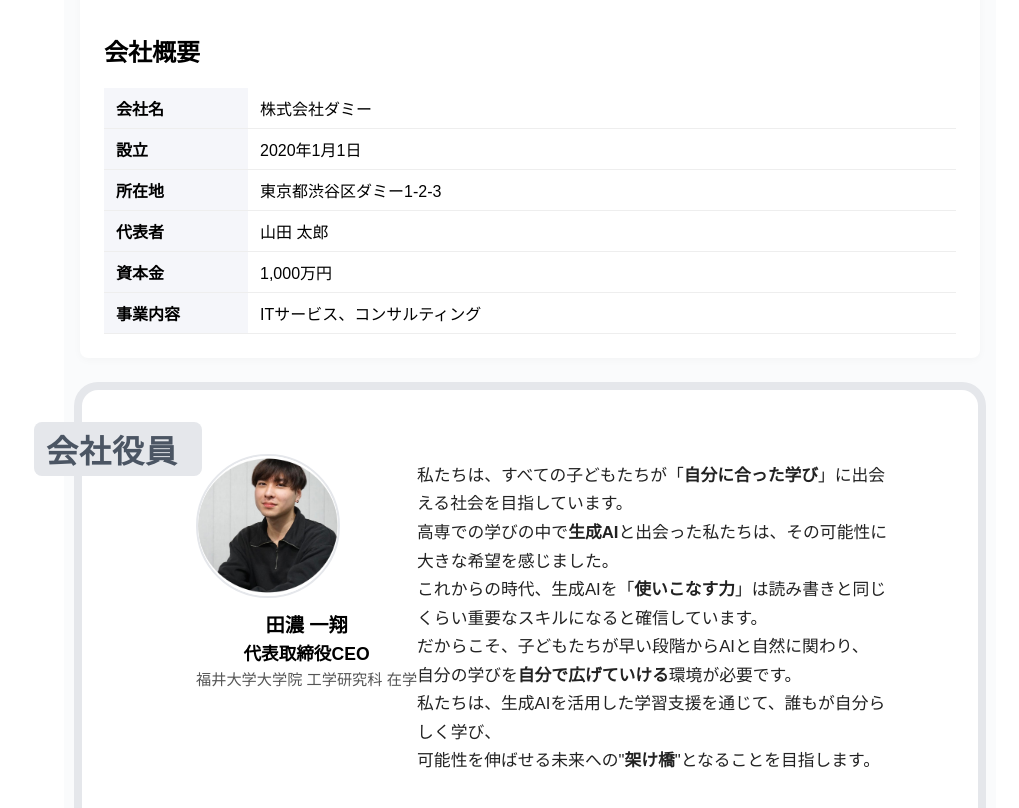
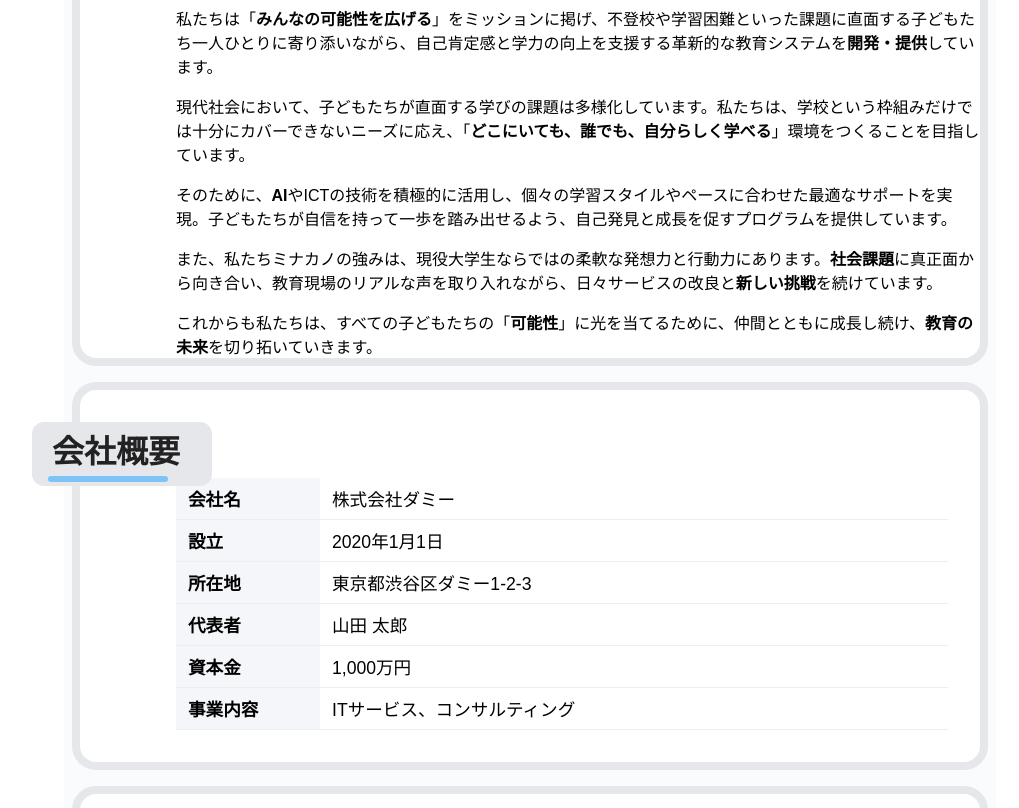
Before and after one commit to yr04491/Page_Mina, a React (Create React App) app: page / in a window 1280 px wide. Shown: the part 1440-2248 px from the top of the page, without its empty margins (110-1129 px from the left). Built offline with nearby package versions, Linux system fonts and the light colour scheme.

Commit message:
デザイン修正

```diff
--- a/src/pages/CompanyPage.css
+++ b/src/pages/CompanyPage.css
@@ -26,23 +26,46 @@
 
 .company-info {
   background: #fff;
-  padding: 24px;
+  border-radius: 16px;
+  box-shadow: 0 0 0 8px #e5e7eb, 0 2px 8px rgba(0,0,0,0.04);
+  margin: 32px auto;
+  padding: 32px 32px 32px 64px;
+  max-width: 900px;
+  position: relative;
+}
+.company-info::before {
+  content: attr(data-label);
+  position: absolute;
+  left: -48px;
+  top: 32px;
+  font-size: 2rem;
+  font-weight: bold;
+  color: #222;
+  background: #e5e7eb;
   border-radius: 8px;
-  margin-bottom: 32px;
-  box-shadow: 0 2px 8px rgba(0,0,0,0.03);
+  padding: 4px 24px 4px 12px;
+  writing-mode: horizontal-tb;
+  letter-spacing: 1px;
+  z-index: 2;
+}
+.company-info h2 {
+  display: none;
 }
 .company-info table {
   width: 100%;
   border-collapse: collapse;
+  margin-top: 8px;
 }
 .company-info th, .company-info td {
   padding: 8px 12px;
   border-bottom: 1px solid #eee;
   text-align: left;
+  font-size: 1.1rem;
 }
 .company-info th {
   background: #f5f6fa;
   width: 120px;
+  font-weight: bold;
 }
 
 .history {
@@ -257,19 +280,16 @@
   top: 32px;
   font-size: 2rem;
   font-weight: bold;
-  color: #4b5563;
+  color: #222;
   background: #e5e7eb;
   border-radius: 8px;
   padding: 4px 24px 4px 12px;
   writing-mode: horizontal-tb;
   letter-spacing: 1px;
+  z-index: 2;
 }
-.mission-section::before {
-  content: 'Mission';
-}
-.vision-section::before {
-  content: 'Vision';
-}
+.mission-section::before { content: 'Mission'; }
+.vision-section::before { content: 'Vision'; }
 .mission-section h2, .vision-section h2 {
   display: none;
 }
@@ -294,29 +314,115 @@
   margin-bottom: 8px;
 }
 
+/* 青いバー */
+.mission-section::after, .vision-section::after, .about-company-section::after, .company-info::after, .officers-section::after {
+  content: '';
+  position: absolute;
+  left: -48px;
+  top: 76px;
+  width: 120px;
+  height: 6px;
+  background: #7ec3f5;
+  border-radius: 3px;
+  z-index: 2;
+}
+
+.mission-section, .vision-section {
+  padding-left: 96px !important;
+}
+
+.officers-section, .company-info, .about-company-section, .history {
+  background: #fff;
+  border-radius: 16px;
+  box-shadow: 0 0 0 8px #e5e7eb, 0 2px 8px rgba(0,0,0,0.04);
+  margin: 32px auto;
+  padding-left: 96px !important;
+  padding-top: 80px !important;
+  max-width: 900px;
+  position: relative;
+}
+
+.officers-section::before, .history::before {
+  display: inline-block;
+  font-size: 2rem;
+  font-weight: bold;
+  color: #222;
+  background: #e5e7eb;
+  border-radius: 12px 12px 12px 12px;
+  padding: 4px 32px 4px 20px;
+  margin-bottom: 0;
+  position: absolute;
+  left: -48px;
+  top: 32px;
+  z-index: 2;
+  box-shadow: none;
+}
+.officers-section::before { content: '会社役員'; }
+.history::before { content: '沿革'; }
+
+.officers-section::after, .history::after {
+  content: '';
+  display: block;
+  position: absolute;
+  left: -48px;
+  top: 76px;
+  width: 120px;
+  height: 6px;
+  background: #7ec3f5;
+  border-radius: 3px;
+  z-index: 2;
+}
+
+.history h2 {
+  display: none;
+}
+.history ul {
+  padding-left: 20px;
+  font-size: 1.1rem;
+  color: #222;
+  margin-top: 0;
+}
+
+.card-label, .company-info-label {
+  display: inline-block;
+  font-size: 2rem;
+  font-weight: bold;
+  color: #222;
+  background: #e5e7eb;
+  border-radius: 12px 12px 12px 12px;
+  padding: 4px 32px 4px 20px;
+  margin-bottom: 0;
+  position: absolute;
+  left: -48px;
+  top: 32px;
+  z-index: 2;
+  box-shadow: none;
+}
+.card-label::after, .company-info-label::after {
+  content: '';
+  display: block;
+  width: 120px;
+  height: 6px;
+  background: #7ec3f5;
+  border-radius: 3px;
+  margin-top: 4px;
+  margin-left: -4px;
+}
+.about-company-section::before, .about-company-section::after,
+.company-info::before, .company-info::after {
+  display: none !important;
+}
+
 .officers-section {
   background: #fff;
   border-radius: 16px;
   box-shadow: 0 0 0 8px #e5e7eb, 0 2px 8px rgba(0,0,0,0.04);
   margin: 32px auto;
-  padding: 32px 32px 32px 64px;
-  max-width: 800px;
+  padding-left: 96px !important;
+  padding-top: 80px !important;
+  max-width: 900px;
   position: relative;
   min-height: 220px;
-}
-.officers-section::before {
-  content: '会社役員';
-  position: absolute;
-  left: -48px;
-  top: 32px;
-  font-size: 2rem;
-  font-weight: bold;
-  color: #4b5563;
-  background: #e5e7eb;
-  border-radius: 8px;
-  padding: 4px 24px 4px 12px;
-  writing-mode: horizontal-tb;
-  letter-spacing: 1px;
 }
 .officers-list {
   display: flex;
@@ -341,32 +447,42 @@
   height: 140px;
   border-radius: 50%;
   object-fit: cover;
-  margin-right: 32px;
+  margin-right: 3px;
   border: 2px solid #e5e7eb;
 }
 .officer-info {
   display: flex;
   flex-direction: column;
-  align-items: center;
-  text-align: center;
+  align-items: flex-start;
+  text-align: left;
   margin-top: 8px;
+  min-width: 140px;
+  max-width: 180px;
 }
 .officer-role {
   font-weight: bold;
   font-size: 1.1rem;
   margin-bottom: 2px;
+  text-align: center;
+  width: 100%;
 }
 .officer-name {
   font-size: 1.2rem;
   font-weight: bold;
   margin-bottom: 2px;
   display: block;
+  text-align: center;
+  width: 100%;
 }
+/* 役員の肩書き（例：所属や学部など）のスタイル */
 .officer-title {
-  font-size: 0.95rem;
+  font-size: 0.95rem; /* 文字サイズ（親要素の約95%の大きさ、やや小さめ） */
   color: #555;
-  margin-bottom: 8px;
+  margin-bottom: 8px; /* 下に8pxの余白（次の要素との間隔） */
+  text-align: center;
+  width: 100%;
 }
+/* .officer-title ここまで */
 .officer-message {
   font-size: 1.05rem;
   color: #222;
--- a/src/pages/CompanyPage.jsx
+++ b/src/pages/CompanyPage.jsx
@@ -123,12 +123,17 @@ const CompanyPage = () => {
       </section>
       {/* 会社紹介セクション */}
       <section ref={aboutCompanyRef} className="about-company-section">
-        <h2>会社紹介</h2>
-        <p>Minakanoは、ITサービスとコンサルティングを中心に、さまざまな分野で事業を展開しています。お客様の課題解決と成長をサポートするパートナーです。</p>
+        <span className="card-label">会社紹介</span>
+        <p>株式会社ミナカノは、<b>福井大学</b>の学生によって設立された、次世代の教育を切り拓く<b>スタートアップ企業</b>です。</p>
+        <p>私たちは「<b>みんなの可能性を広げる</b>」をミッションに掲げ、不登校や学習困難といった課題に直面する子どもたち一人ひとりに寄り添いながら、自己肯定感と学力の向上を支援する革新的な教育システムを<b>開発・提供</b>しています。</p>
+        <p>現代社会において、子どもたちが直面する学びの課題は多様化しています。私たちは、学校という枠組みだけでは十分にカバーできないニーズに応え、「<b>どこにいても、誰でも、自分らしく学べる</b>」環境をつくることを目指しています。</p>
+        <p>そのために、<b>AI</b>やICTの技術を積極的に活用し、個々の学習スタイルやペースに合わせた最適なサポートを実現。子どもたちが自信を持って一歩を踏み出せるよう、自己発見と成長を促すプログラムを提供しています。</p>
+        <p>また、私たちミナカノの強みは、現役大学生ならではの柔軟な発想力と行動力にあります。<b>社会課題</b>に真正面から向き合い、教育現場のリアルな声を取り入れながら、日々サービスの改良と<b>新しい挑戦</b>を続けています。</p>
+        <p>これからも私たちは、すべての子どもたちの「<b>可能性</b>」に光を当てるために、仲間とともに成長し続け、<b>教育の未来</b>を切り拓いていきます。</p>
       </section>
       {/* 会社概要セクション */}
       <section ref={companyInfoRef} className="company-info">
-        <h2>会社概要</h2>
+        <span className="company-info-label">会社概要</span>
         <table>
           <tbody>
             <tr><th>会社名</th><td>株式会社ダミー</td></tr>
@@ -149,7 +154,8 @@ const CompanyPage = () => {
               <div className="officer-info">
                 <div className="officer-name">田濃 一翔</div>
                 <div className="officer-role">代表取締役CEO</div>
-                <div className="officer-title">福井大学大学院 工学研究科 在学</div>
+                <div className="officer-title">福井大学大学院</div>
+                <div className="officer-title">工学研究科 在学</div>
               </div>
             </div>
             <div className="officer-message">
@@ -168,7 +174,8 @@ const CompanyPage = () => {
               <div className="officer-info">
                 <div className="officer-name">青木 愛一郎</div>
                 <div className="officer-role">取締役CMO</div>
-                <div className="officer-title">福井大学 教育学部 在学</div>
+                <div className="officer-title">福井大学</div>
+                <div className="officer-title">教育学部 在学</div>
               </div>
             </div>
             <div className="officer-message">
@@ -188,30 +195,13 @@ const CompanyPage = () => {
       </section>
       {/* 沿革 */}
       <section className="history">
-        <h2>沿革</h2>
+        <span className="card-label">沿革</span>
         <ul>
           <li>2020年1月　株式会社ダミー設立</li>
           <li>2021年4月　新サービス「Dummy Connect」リリース</li>
           <li>2022年7月　本社を渋谷区に移転</li>
         </ul>
       </section>
-      {/* 代表挨拶 */}
-      <section className="message">
-        <h2>代表挨拶</h2>
-        <p>
-          私たちは「つながりで世界をもっと楽しく」をミッションに掲げ、
-          新しい価値を創造し続けます。今後ともご支援のほどよろしくお願いいたします。
-        </p>
-        <p className="ceo">代表取締役　山田 太郎</p>
-      </section>
-      {/* ビジョン・ミッション */}
-      <section className="vision-mission">
-        <h2>ビジョン・ミッション</h2>
-        <p>
-          ビジョン：人と人、人と社会をつなぐプラットフォームを創る<br />
-          ミッション：テクノロジーで新しい「つながり」を生み出す
-        </p>
-      </section>
     </div>
   );
 };
```
